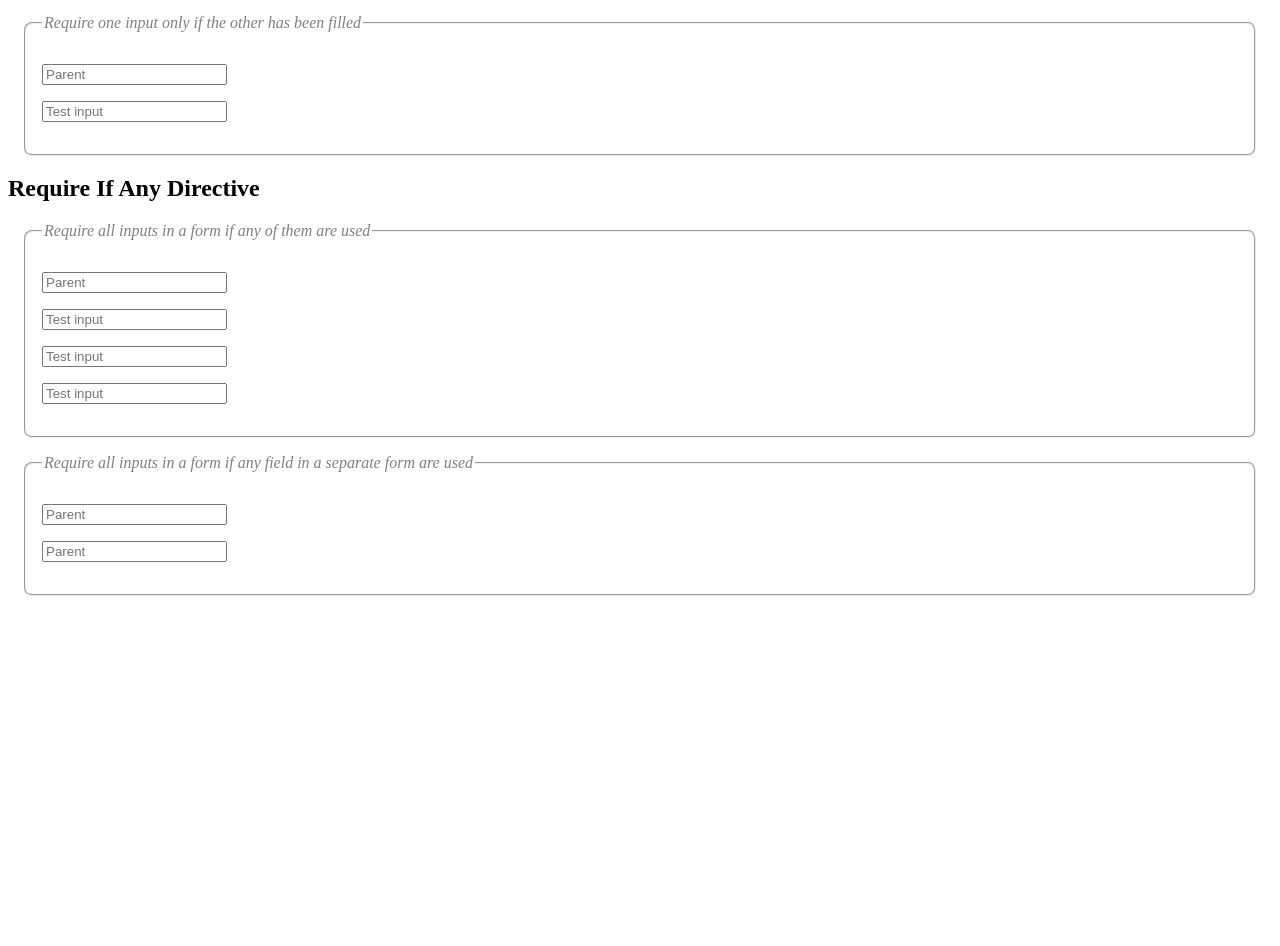
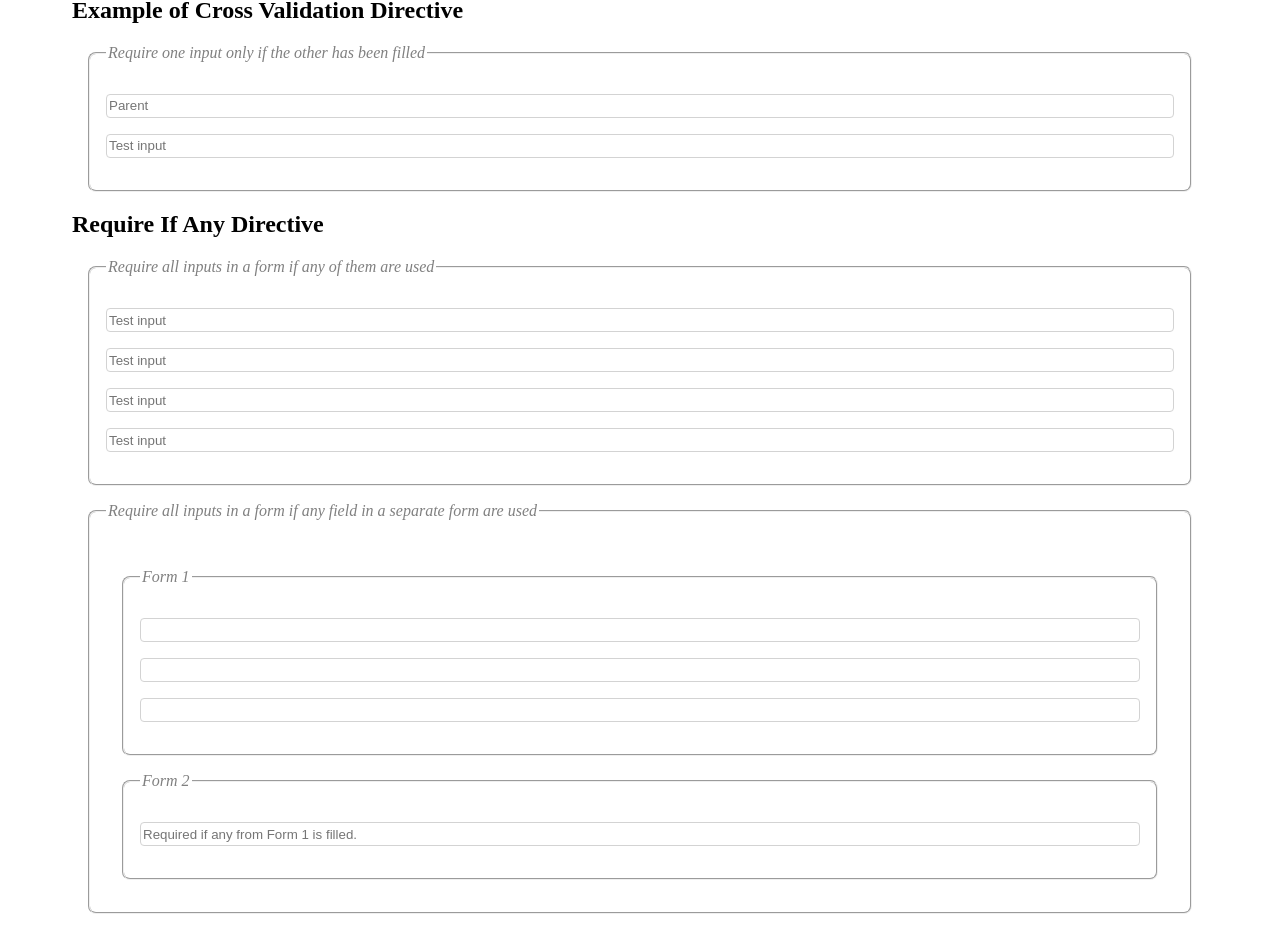
Before and after one commit to AgentEnder/ender-custom-validators, an Angular app: page / in a window 1280 px wide. Shown: the part 336-1282 px from the top of the page. Before the commit the page ends 948 px from the top, so only its background shows below. Built offline with nearby package versions, Linux system fonts and the light colour scheme.

Commit message:
Better display for form controls

```diff
--- a/src/app/app.component.css
+++ b/src/app/app.component.css
@@ -4,7 +4,6 @@ p {
 
 input.ng-invalid{
   border-left: 4px solid red;
-  border-radius: 2px 0px 0px 2px;
 }
 
 .aside{
@@ -23,3 +22,20 @@ fieldset{
   padding: 1rem;
   border-radius: 0.5rem;
 }
+
+.body{
+  margin: 2rem 4rem
+}
+
+input{
+  width: 100%;
+  border-radius: 0.25rem;
+  height: 1.5rem;
+  border: lightgray solid 1px;
+}
+
+input:focus{
+  outline-color: lightskyblue;
+  outline-width: 2px;
+
+}
--- a/src/app/app.component.html
+++ b/src/app/app.component.html
@@ -1,3 +1,4 @@
+<div class="body">
   <h2>Dynamically list exports</h2>
   <p *ngFor="let e of exports">
     {{e.name}}
@@ -7,10 +8,11 @@
   <form #f="ngForm" RealtimeValidate>
     <h2>Example of Regex Validator Directive</h2>
     <fieldset>
-              <legend class="aside">Validate against a regex pattern. Validation may need to be updated after updating the
+      <legend class="aside">Validate against a regex pattern. Validation may need to be updated after
+        updating the
         pattern, simply click in and out of the test area to revalidate.</legend>
       <input name="patternControl" #pattern placeholder="Regex Pattern" (ngModelChange)="updateFormValidity()">
-              <input name="testControl" style="display: block" placeholder="Test input" RegexValidator #testControl
+      <input name="testControl"  placeholder="Test input" RegexValidator #testControl
         [pattern]="pattern.value" [(ngModel)]="testText">
     </fieldset>
 
@@ -20,29 +22,40 @@
 
       <input name="parentControl" #other="" ngModel (ngModelChange)="updateFormValidity()" placeholder="Parent">
 
-              <input name="childControl" style="display: block" placeholder="Test input" RequiredIfOtherValidator
+      <input name="childControl"  placeholder="Test input" RequiredIfOtherValidator
         [otherControl]="f.controls['parentControl']" ngModel>
     </fieldset>
 
     <h2>Require If Any Directive</h2>
     <fieldset ngModelGroup="ra">
       <legend class="aside">Require all inputs in a form if any of them are used</legend>
-              <input name="ra1" style="" ngModel RequireIfAny [parent]="f.controls['ra']" placeholder="Parent">
-              <input name="ra2" style="display: block" placeholder="Test input" ngModel RequireIfAny
+      <input name="ra1"  ngModel RequireIfAny [parent]="f.controls['ra']" placeholder="Test input">
+      <input name="ra2"  placeholder="Test input" ngModel RequireIfAny
         [parent]="f.controls['ra']">
-              <input name="ra3" style="display: block" placeholder="Test input" ngModel RequireIfAny
+      <input name="ra3"  placeholder="Test input" ngModel RequireIfAny
         [parent]="f.controls['ra']">
-              <input name="ra4" style="display: block" placeholder="Test input" ngModel RequireIfAny
+      <input name="ra4"  placeholder="Test input" ngModel RequireIfAny
         [parent]="f.controls['ra']">
     </fieldset>
     <fieldset>
-              <legend class="aside">Require all inputs in a form if any field in a separate form are used</legend>
-              <div ngModelGroup="ra5">
-                     <input name="ra8" ngModel placeholder="Parent">
-              </div>
-
+      <legend class="aside">Require all inputs in a form if any field in a separate form are used
+      </legend>
+      <fieldset>
+        <legend class="aside">Form 1</legend>
         <div ngModelGroup="ra6">
-                     <input name="ra7" ngModel RequireIfAny [parent]="f.controls['ra5']" placeholder="Parent">
+          <input name="ra7" ngModel placeholder="">
+          <input name="ra9" ngModel placeholder="">
+          <input name="ra10" ngModel placeholder="">
         </div>
       </fieldset>
+      <fieldset>
+        <legend class="aside">Form 2</legend>
+        <div ngModelGroup="ra5">
+          <input name="ra8" ngModel placeholder="Required if any from Form 1 is filled." RequireIfAny
+            [parent]="f.controls['ra6']">
+        </div>
+      </fieldset>
+
+    </fieldset>
   </form>
+</div>
```
Lines whose indentation alone changed are shown as unchanged.
